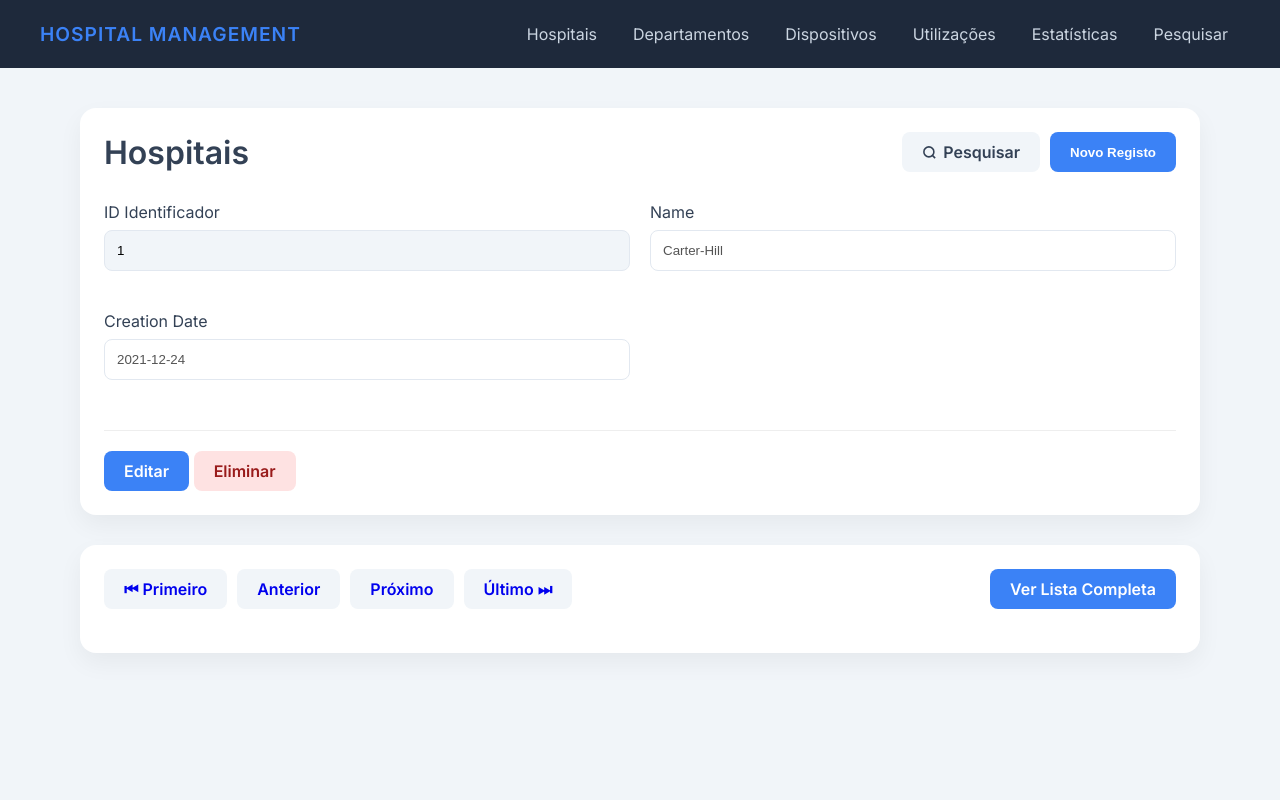
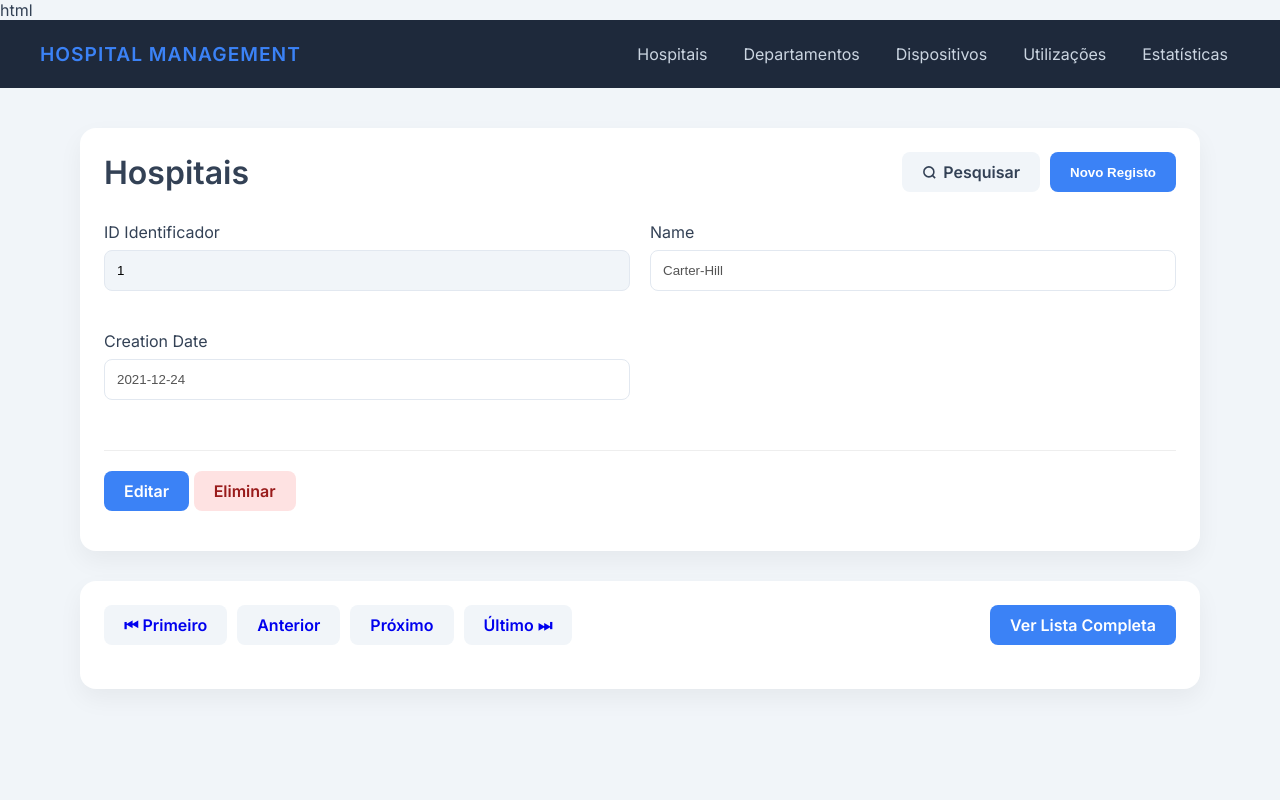
Before and after one commit to pedrods72/g34_project, a Flask app: page / in a window 1280 px wide. Run offline with Flask 3, Linux system fonts and the light colour scheme.

Commit message:
mesma cena da pesquisa

```diff
--- a/templates/layout.html
+++ b/templates/layout.html
@@ -1,4 +1,4 @@
-<!doctype html>
+html<!doctype html>
 <html lang="pt">
 <head>
     <meta charset="utf-8">
@@ -12,14 +12,12 @@
         <div class="logo">
             <h2>Hospital Management</h2>
         </div>
-
         <nav>
             <a href="/?class=Hospital">Hospitais</a>
             <a href="/?class=Department">Departamentos</a>
             <a href="/?class=Device">Dispositivos</a>
             <a href="/?class=Utilization">Utilizações</a>
             <a href="/stats">Estatísticas</a>
-        <a href="/search?class=Hospital">Pesquisar</a>
         </nav>
     </header>
 
@@ -33,9 +31,7 @@
                 </div>
             {% endfor %}
         {% endwith %}
-
         {% block content %}{% endblock %}
     </div>
 </body>
 </html>
-</html>
```
Lines whose indentation alone changed are shown as unchanged.
